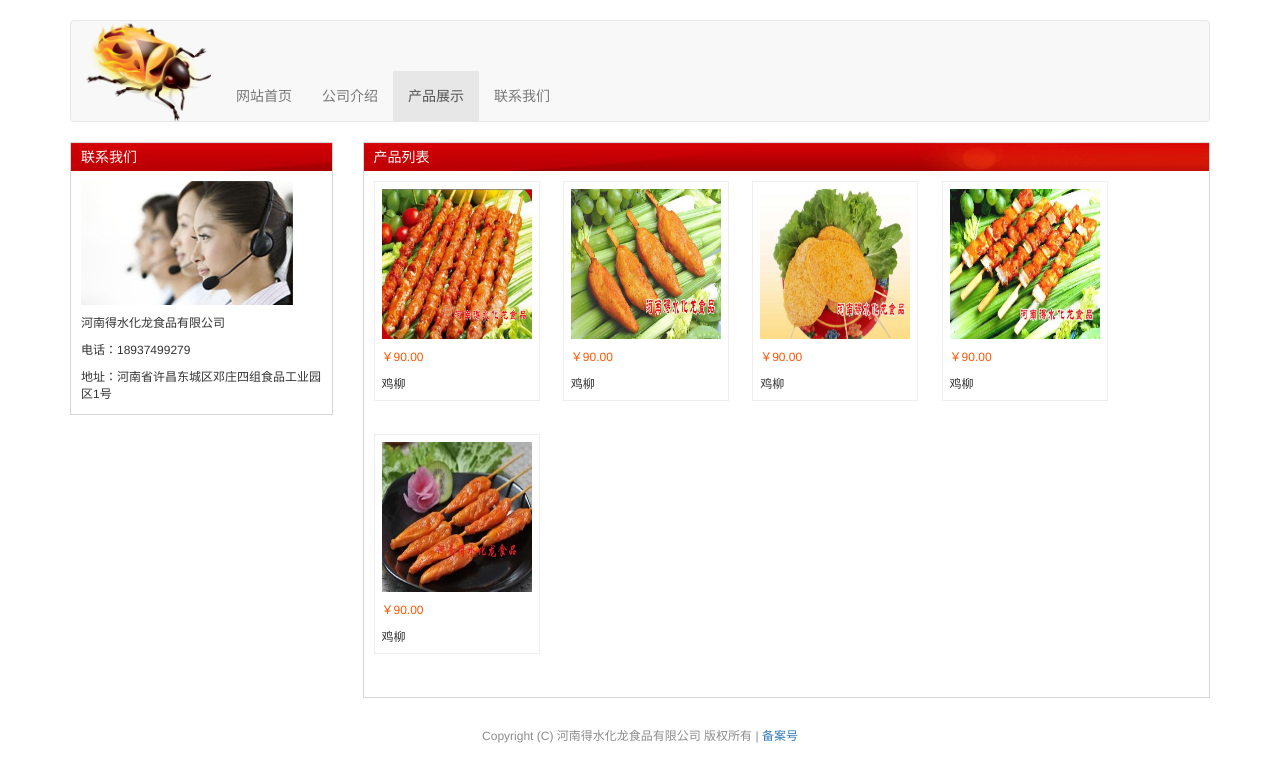
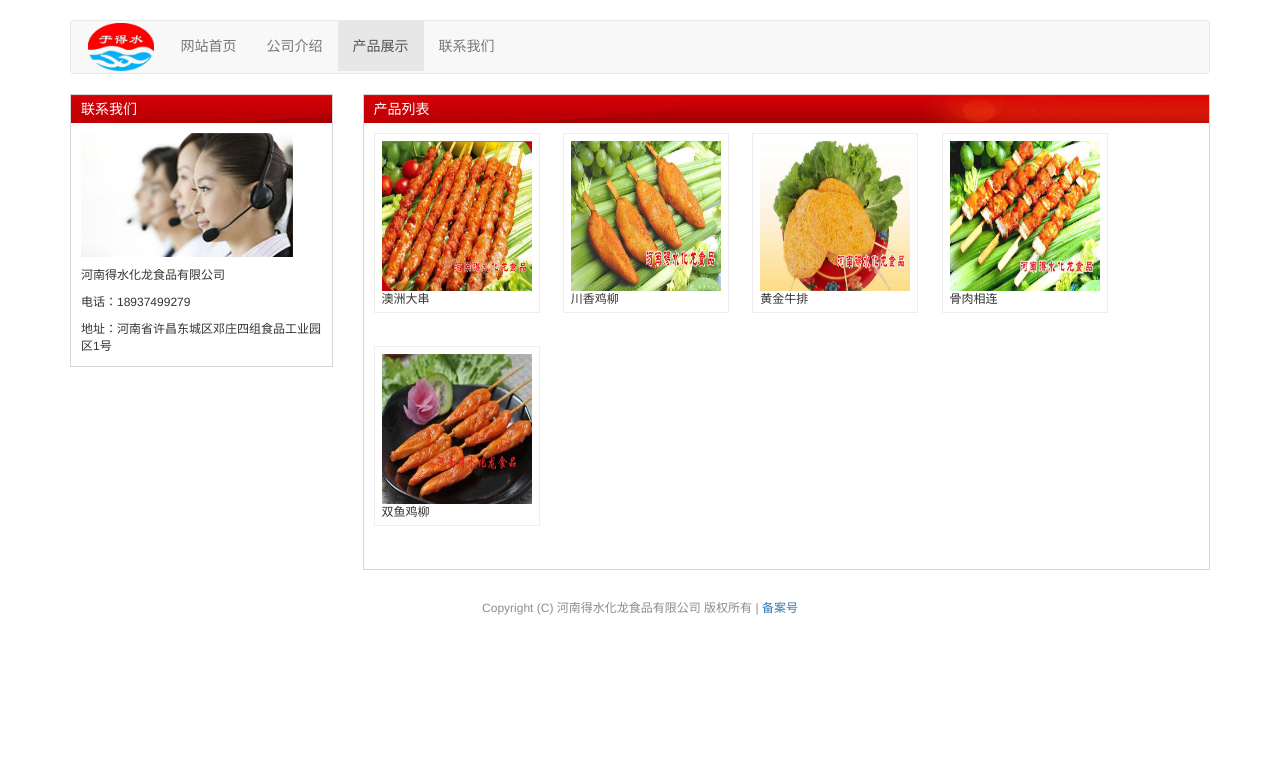
Before and after one commit to amber-yang/amber-yang.github.io, a plain HTML site: page product.html in a window 1280 px wide. Drawn offline with Linux system fonts and the light colour scheme.

Commit message:
update logo/company-introduce/product-list

```diff
--- a/css/my_style.css
+++ b/css/my_style.css
@@ -1,62 +1,96 @@
+td {
+    vertical-align: top;
+}
 
-/*导航栏*/
-.navbar-nav>li{
-    margin-top: 50px;
+.clear-fix::before {
+    content: "";
+    display: block;
+    clear: both;
 }
+
+.clear-fix::after {
+    content: "";
+    display: block;
+    clear: both;
+}
+
+
+/*导航栏logo*/
+
+#navbar-nav_ignoreli img {
+    height: 48px !important;
+    margin: 2px;
+}
+
+
 /*导航栏图片列表项*/
-#navbar-nav_ignoreli{
+
+#navbar-nav_ignoreli {
     margin-top: 0px;
     margin-right: 10px;
 }
+
+
 /*导航栏图片*/
-#navbar-nav_ignoreli>img{
+
+#navbar-nav_ignoreli>img {
     height: 100px;
 }
+
+
 /*导航栏与图片滚动展示之间的间距*/
-.navbar{
+
+.navbar {
     margin: 20px 0;
 }
 
-.slide{
+.slide {
     margin-bottom: 20px;
 }
 
+
 /*红色栏*/
-.m-body{
+
+.m-body {
     border: 1px solid rgb(214, 214, 214);
     /*margin-top: 10px;*/
     margin-bottom: 10px;
 }
-.m-header{
+
+.m-header {
     height: 28px;
     color: #FFFFFF;
     background-image: url(../img/m-header_background.jpg);
+}
 
-}
-.m-header h3{
+.m-header h3 {
     font-size: 14px;
     margin: 0;
     margin-left: 10px;
     line-height: 2;
 }
-.m-content{
+
+.m-content {
     margin: 10px;
 }
 
+
 /*底部版权声明*/
-.footer{
+
+.footer {
     text-align: center;
     font-size: 12px;
     color: #8c8c8c;
     clear: both;
-
     margin: 20px;
 }
 
+
 /*产品展示*/
-.product_content{
+
+.product_content {
     width: 166px;
-    height: 220px;
+    height: 180px;
     padding: 7px;
     border: 1px solid #eee;
     /*margin-right: 18px;*/
@@ -64,11 +98,13 @@
     margin-right: 20px;
     display: inline-block;
 }
-.product_content img{
+
+.product_content img {
     width: 150px;
     height: 150px;
 }
-.product_price{
+
+.product_price {
     color: #ff5500;
     margin-top: 10px;
 }
--- a/product.html
+++ b/product.html
@@ -28,7 +28,7 @@
                     <div class="collapse navbar-collapse" id="bs-example-navbar-collapse-1">
                         <ul class="nav navbar-nav">
                             <li id="navbar-nav_ignoreli">
-								<img src="./img/firebug-large.png" alt="">
+                                <img src="./img/logo.jpg" alt="">
                             </li>
 
                             <li>
@@ -55,7 +55,7 @@
                             </div>
                             <div class="m-content" style="font-size:12px">
                                 <p><img src="img/customer_service.jpg" alt="客服"></p>
-								<p>河南得水化龙食品有限公司	</p>
+                                <p>河南得水化龙食品有限公司 </p>
                                 <p>电话：18937499279</p>
                                 <p>地址：河南省许昌东城区邓庄四组食品工业园区1号</p>
                                 <!--<p>手机：15565635666</p>-->
@@ -68,40 +68,31 @@
                                 <h3>产品列表</h3>
                             </div>
                             <div class="m-content" style="font-size:12px">
-                                <div>
+                                <!--<div>-->
                                     <div class="product_content">
-                                        <!--<img src="./img/鸡柳.jpg" alt="">-->
                                         <img src="./img/product/p1.jpg" alt="">
-                                        <p class="product_price">￥90.00</p>
-                                        <p class="product_name">鸡柳</p>
+                                        <!--<p class="product_price">￥90.00</p>-->
+                                        <p class="product_name">澳洲大串</p>
                                     </div>
                                     <div class="product_content">
-                                        <!--<img src="./img/鸡柳.jpg" alt="">-->
                                         <img src="./img/product/p2.jpg" alt="">
-                                        <p class="product_price">￥90.00</p>
-                                        <p class="product_name">鸡柳</p>
+                                        <p class="product_name">川香鸡柳</p>
                                     </div>
                                     <div class="product_content">
-                                        <!--<img src="./img/鸡柳.jpg" alt="">-->
                                         <img src="./img/product/p3.jpg" alt="">
-                                        <p class="product_price">￥90.00</p>
-                                        <p class="product_name">鸡柳</p>
+                                        <p class="product_name">黄金牛排</p>
                                     </div>
                                     <div class="product_content">
-                                        <!--<img src="./img/鸡柳.jpg" alt="">-->
                                         <img src="./img/product/p4.jpg" alt="">
-                                        <p class="product_price">￥90.00</p>
-                                        <p class="product_name">鸡柳</p>
+                                        <p class="product_name">骨肉相连</p>
                                     </div>
+                                <!--</div>
+                                <div>-->
+                                    <div class="product_content">
+                                        <img src="./img/product/p5.jpg" alt="">
+                                        <p class="product_name">双鱼鸡柳</p>
                                     </div>
-                                <div>
-                                    <div class="product_content">
-                                        <!--<img src="./img/鸡柳.jpg" alt="">-->
-                                        <img src="./img/product/p5.jpg" alt="">
-                                        <p class="product_price">￥90.00</p>
-                                        <p class="product_name">鸡柳</p>
-                                    </div>
-                                </div>
+                                <!--</div>-->
                             </div>
 
                         </div>
```
Also changed, not shown: about.html (+6 -4 lines), connect.html (+1 -1 lines), index.html (+6 -3 lines). Lines whose indentation alone changed are shown as unchanged.
